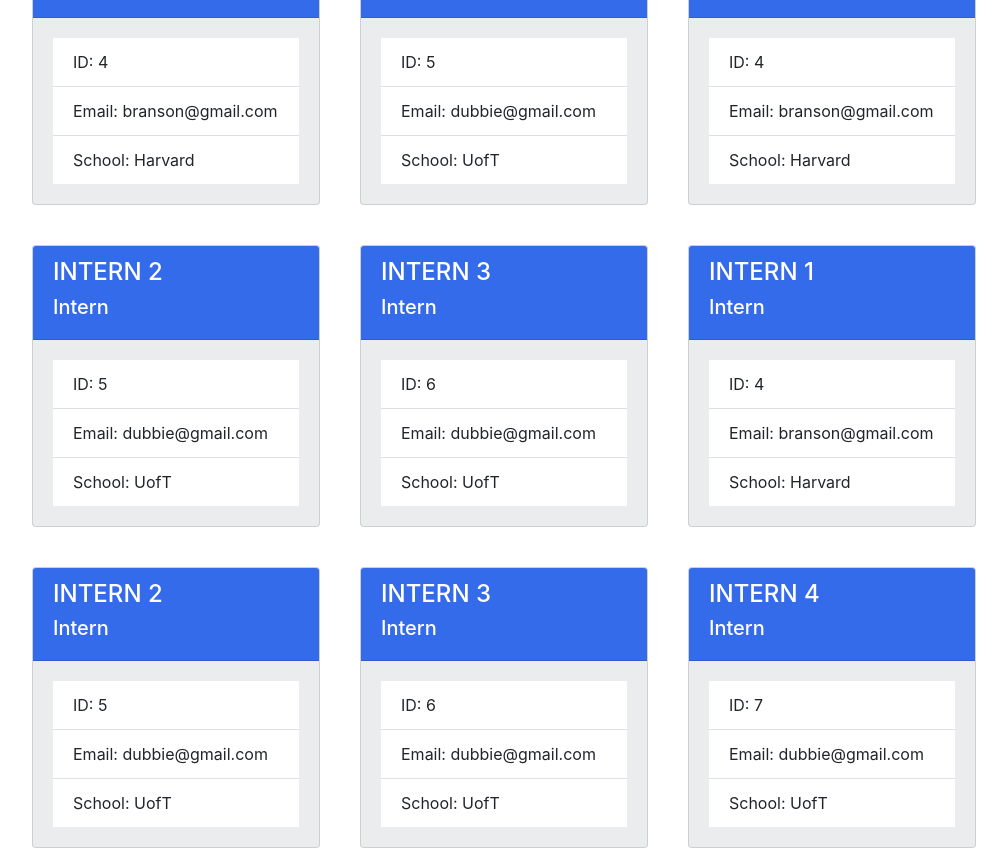
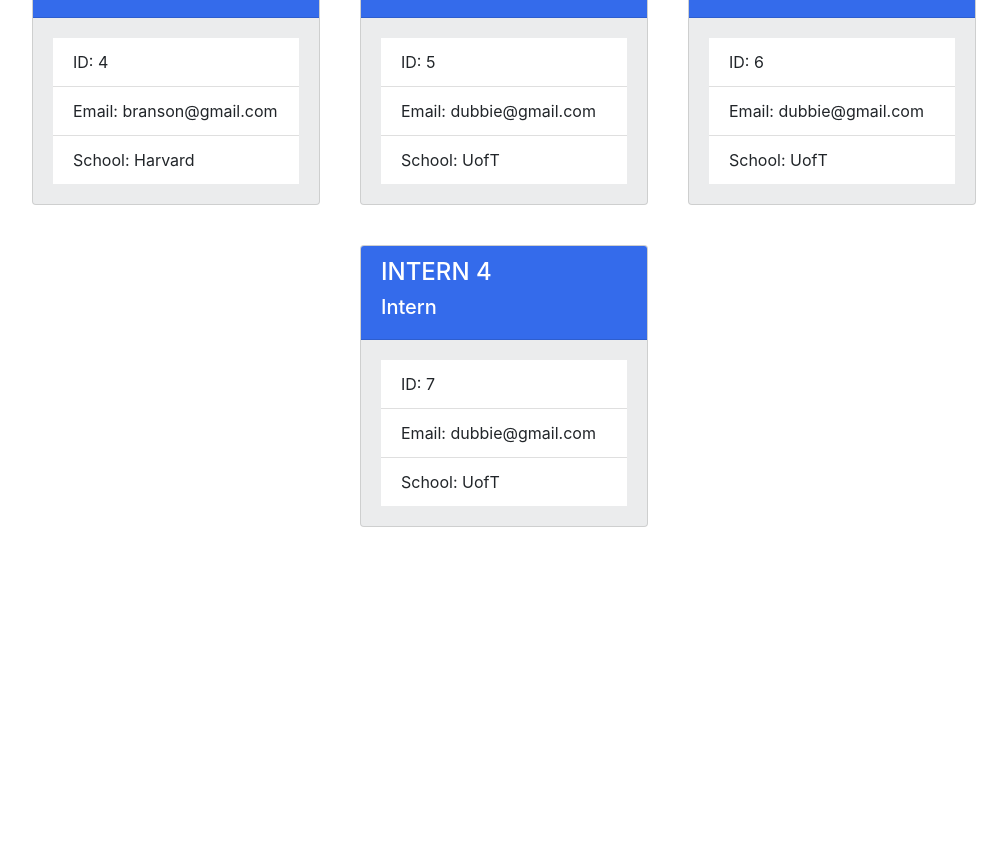
Before and after one commit to jamescalverley/homework-10-employee-template, a website: page Develop/team.html in a window 1280 px wide. Shown: the part 678-1546 px from the top of the page, without its empty margins (136-1143 px from the left). After the commit the page ends 1225 px from the top, so only its background shows below. Drawn offline with nearby package versions, Linux system fonts and the light colour scheme.

Commit message:
cleaning up code

```diff
--- a/Develop/team.html
+++ b/Develop/team.html
@@ -84,71 +84,6 @@
             </div>
             <div class="card" id="internCard" style="width: 18rem;">
                 <div class="card-header">
-                    <h4 class="name">INTERN 1</h4>
-                    <h5 class="title">Intern</h5>
-                </div>
-                <div class="card-body">
-                <ul class="list-group list-group-flush">
-                    <li class="list-group-item id">ID: 4</li>
-                    <li class="list-group-item email">Email: branson@gmail.com</li>
-                    <li class="list-group-item school">School: Harvard</li>
-                </ul>
-                </div>
-            </div>
-            <div class="card" id="internCard" style="width: 18rem;">
-                <div class="card-header">
-                    <h4 class="name">INTERN 2</h4>
-                    <h5 class="title">Intern</h5>
-                </div>
-                <div class="card-body">
-                <ul class="list-group list-group-flush">
-                    <li class="list-group-item id">ID: 5</li>
-                    <li class="list-group-item email">Email: dubbie@gmail.com</li>
-                    <li class="list-group-item school">School: UofT</li>
-                </ul>
-                </div>
-            </div>
-            <div class="card" id="internCard" style="width: 18rem;">
-                <div class="card-header">
-                    <h4 class="name">INTERN 3</h4>
-                    <h5 class="title">Intern</h5>
-                </div>
-                <div class="card-body">
-                <ul class="list-group list-group-flush">
-                    <li class="list-group-item id">ID: 6</li>
-                    <li class="list-group-item email">Email: dubbie@gmail.com</li>
-                    <li class="list-group-item school">School: UofT</li>
-                </ul>
-                </div>
-            </div>
-            <div class="card" id="internCard" style="width: 18rem;">
-                <div class="card-header">
-                    <h4 class="name">INTERN 1</h4>
-                    <h5 class="title">Intern</h5>
-                </div>
-                <div class="card-body">
-                <ul class="list-group list-group-flush">
-                    <li class="list-group-item id">ID: 4</li>
-                    <li class="list-group-item email">Email: branson@gmail.com</li>
-                    <li class="list-group-item school">School: Harvard</li>
-                </ul>
-                </div>
-            </div>
-            <div class="card" id="internCard" style="width: 18rem;">
-                <div class="card-header">
-                    <h4 class="name">INTERN 2</h4>
-                    <h5 class="title">Intern</h5>
-                </div>
-                <div class="card-body">
-                <ul class="list-group list-group-flush">
-                    <li class="list-group-item id">ID: 5</li>
-                    <li class="list-group-item email">Email: dubbie@gmail.com</li>
-                    <li class="list-group-item school">School: UofT</li>
-                </ul>
-                </div>
-            </div>
-            <div class="card" id="internCard" style="width: 18rem;">
-                <div class="card-header">
                     <h4 class="name">INTERN 3</h4>
                     <h5 class="title">Intern</h5>
                 </div>
```
Also changed, not shown: Develop/app.js (+5 -4 lines).
